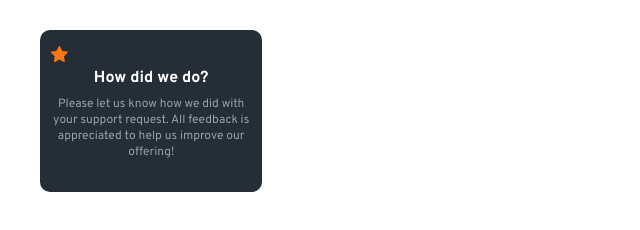
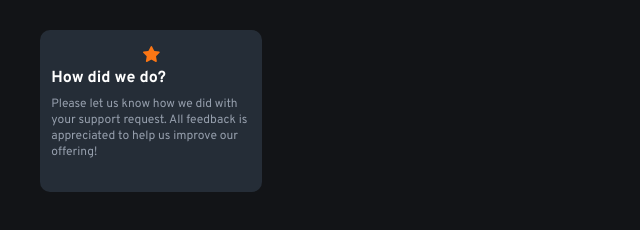
Before and after one commit to evebloo/FrontEndMentor-Interactive-rating-component-challenge, a plain HTML site: page index.html in a window 1280 px wide. Shown: the whole page, without its empty margins (0-640 px from the left). Drawn offline with Linux system fonts and the light colour scheme.

Commit message:
adjusting background color

```diff
--- a/index.html
+++ b/index.html
@@ -8,13 +8,11 @@
     <title>Frontend Mentor | Interactive rating component</title>
 </head>
 <body>
-    <div class="background-container">
-        <div class="feedback-box">
-            <img src="images/icon-star.svg" alt="star" class="star-icon">
-            <p class="bold-text">How did we do?</p>
-            <p class="normal-text">Please let us know how we did with your support request. All feedback is appreciated
+     <div class="feedback-box">
+         <img src="images/icon-star.svg" alt="star" class="star-icon">
+         <p class="bold-text">How did we do?</p>
+         <p class="normal-text">Please let us know how we did with your support request. All feedback is appreciated
                 to help us improve our offering!</p>
-        </div>
     </div>
 </body>
 </html>
--- a/style.css
+++ b/style.css
@@ -10,14 +10,12 @@ a {
     color: hsl(228, 45%, 44%);
 }
 
-body.background-container {
+body {
     background-color: hsl(216, 12%, 8%);
     width: 100%;
     height: 100%;
     display: flex;
-    justify-content: center;
     align-items: center;
-    box-shadow: 0 4px 18px hsl(216, 12%, 8%);
 
 }
 
@@ -25,7 +23,6 @@ body.background-container {
     background-color: hsl(213, 19%, 18%);
     padding: 1rem 0.70rem 2rem 0.70rem; /* Adjust padding: top right bottom left */
     border-radius: 10px;
-    text-align: left;
     max-width: 200px;
     width: 100%;
 }
@@ -35,6 +32,7 @@ body.background-container {
     margin: 0;
     font-size: 1rem;
     color: hsl(0, 0%, 100%);
+    text-align: left;
 }
 
 .normal-text {
@@ -42,6 +40,7 @@ body.background-container {
     margin: 0;
     margin-top: 0.5rem;
     color: hsl(217, 12%, 63%);
+    text-align: left;
 }
 
 
```
